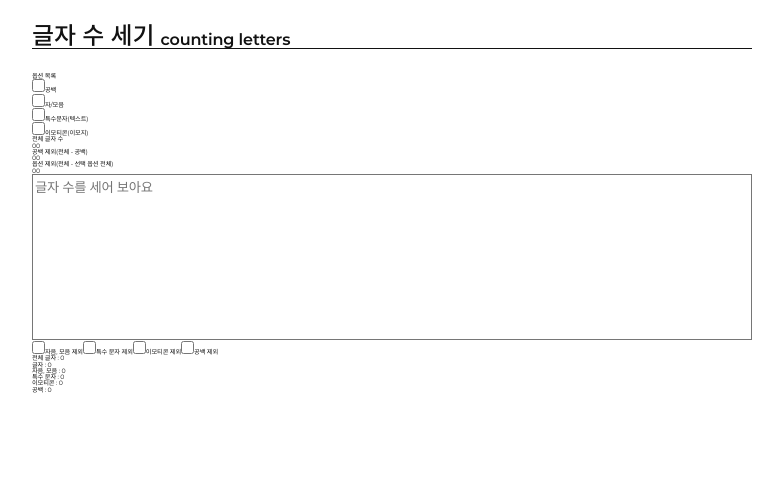
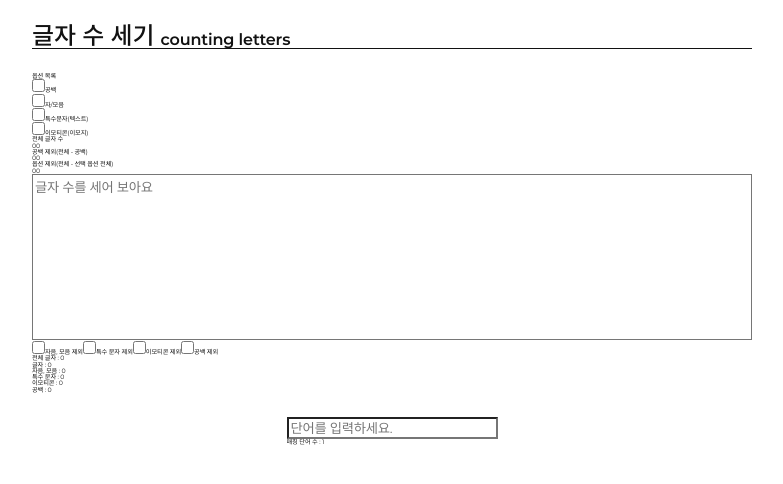
Before and after one commit to NaKyouTae/counting-kr, a Next.js app: page / in a window 1280 px wide. Shown: the top 484 px of the page, without its empty margins (248-1031 px from the left). Built offline with nearby package versions, Linux system fonts and the light colour scheme.

Commit message:
원하는 단어 찾기 기능 추가 & 구글 애드센스 설정 추가

```diff
--- a/app/counting-kr.tsx
+++ b/app/counting-kr.tsx
@@ -4,6 +4,7 @@ import {useEffect, useState} from "react";
 
 export default function CountingKr() {
     const [text, setText] = useState('') // 입력 문자
+    const [word, setWord] = useState('') // 입력 단어
 
     const [cntSpecial, setCntSpecial] = useState(0) // 특수 문자 수
     const [cntKor, setCntKor] = useState(0) // 한글 수
@@ -12,13 +13,14 @@ export default function CountingKr() {
     const [cntSpace, setCntSpace] = useState(0) // 공백 수
     const [cntSingle, setCntSingle] = useState(0) // 자음, 모음 수
     const [cntEmoji, setCntEmoji] = useState(0) // 이모지 수
+    const [cntMatchingWord, setCntMatchingWord] = useState(0) // 매칭 단어 수
 
     const [noneSingle, setNoneSingle] = useState(false) // 자음, 모음 제외
     const [noneSpecial, setNoneSpecial] = useState(false) // 공백 제외
     const [noneSpace, setNoneSpace] = useState(false) // 특수문자 제외
     const [noneEmoji, setNoneEmoji] = useState(false) // 이모티콘 제외
 
-    const counting = (text: string) => {
+    const countingSentence = (text: string) => {
         setText(text)
         let cspi = 0, ck = 0, cn = 0, ce = 0, csk = 0, csp = 0
 
@@ -42,6 +44,8 @@ export default function CountingKr() {
         setCntSpecial(cspi)
         setCntSpace(csp)
         // setTotalCnt(ck + cn + ce + csk + cspi + csp + cntEmoji)
+
+        countingWord(word)
     }
 
     // 특수 문자 체크 (숫자 제외)
@@ -118,8 +122,18 @@ export default function CountingKr() {
         return text
     }
 
+    const countingWord = (newWord: string) => {
+        setWord(newWord)
+
+        const pattern = new RegExp(newWord,'g');
+        const matches = text.match(pattern);
+        const cntMatchingWord = matches ? matches.length : 0
+
+        setCntMatchingWord(cntMatchingWord)
+    }
+
     useEffect(() => {
-        counting(text)
+        countingSentence(text)
     }, [noneSpace, noneSingle, noneSpace, noneEmoji])
 
     return (
@@ -155,7 +169,7 @@ export default function CountingKr() {
                         </li>
                     </ul>
                 </div>
-                <textarea onChange={e => counting(e.target.value)} placeholder={"글자 수를 세어 보아요"} rows={10} cols={80} />
+                <textarea onChange={e => countingSentence(e.target.value)} placeholder={"글자 수를 세어 보아요"} rows={10} cols={80} />
                 <div>
                     <label htmlFor="noneSingle">
                         <input type="checkbox"
@@ -204,6 +218,13 @@ export default function CountingKr() {
                 <div>이모티콘 : {cntEmoji}</div>
                 <div>공백 : {cntSpace}</div>
             </div>
+            <div>
+                    <input type="text"
+                           onChange={(e) => countingWord(e.target.value)}
+                           placeholder={"단어를 입력하세요."}
+                    />
+                    <div>매칭 단어 수 : {cntMatchingWord}</div>
+            </div>
         </div>
     )
 }
--- a/app/layout.tsx
+++ b/app/layout.tsx
@@ -23,6 +23,7 @@ export default function RootLayout({
         <meta property="og:image" content="../public/img/img-opengraph.png" />
         <meta property="og:title" content="글자 수 세기" />
         <meta property="og:description" content="글자 수 세기 :: 한글 영문 공백 특수문자 이모티콘 추가/제외 글자 수 세기" />
+        <script async src="https://pagead2.googlesyndication.com/pagead/js/adsbygoogle.js?client=ca-pub-7943148960429460" crossOrigin="anonymous"></script>
       </head>
       <body className={inter.className}>{children}</body>
     </html>
```
Also changed, not shown: ads.txt (added).
